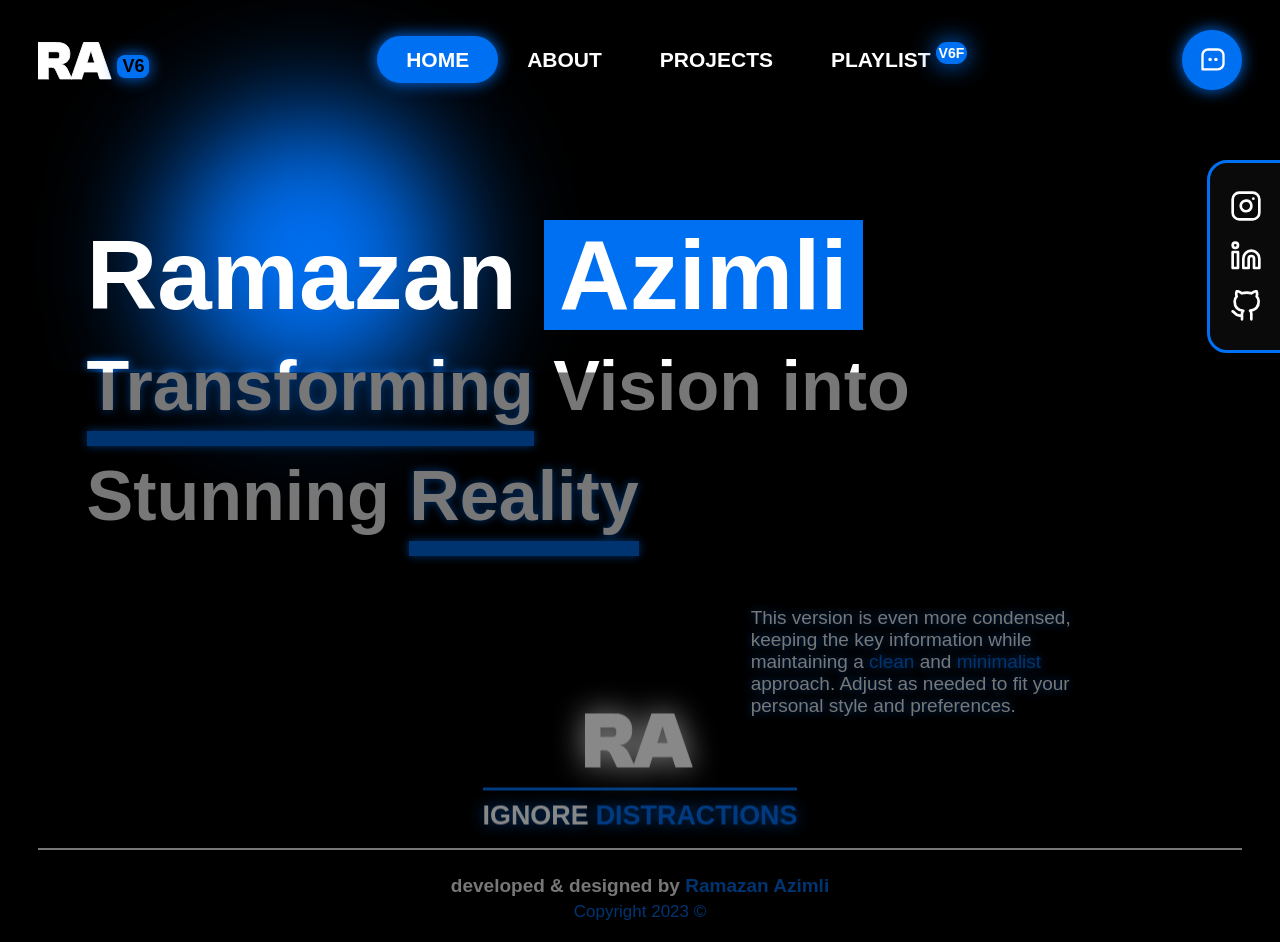
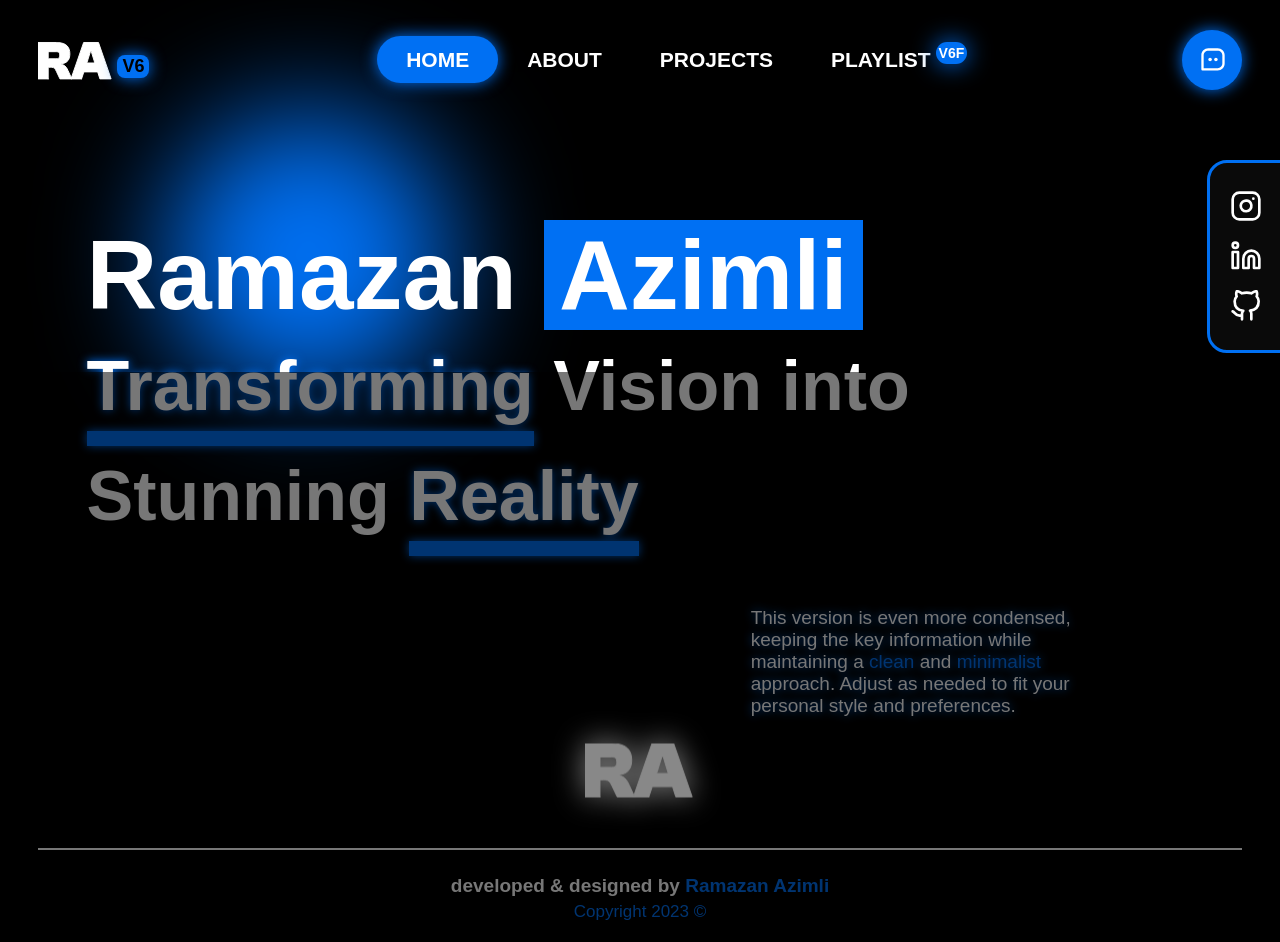
Before and after one commit to antisyst/v6.portfolio, a Next.js app: page / in a window 1280 px wide. Built offline with nearby package versions, Linux system fonts and the light colour scheme; a web font is replaced by a local one.

Commit message:
Update loader.tsx

```diff
--- a/src/components/loader.tsx
+++ b/src/components/loader.tsx
@@ -55,9 +55,6 @@ const Loader = () => {
   return (
         <LoaderConfig>
             <MainLogo/>
-            <LoaderContentConfig>
-              <LoaderContent>Ignore</LoaderContent><LoaderContentSecond>Distractions</LoaderContentSecond>
-            </LoaderContentConfig>
         </LoaderConfig>
   )
 }
```
